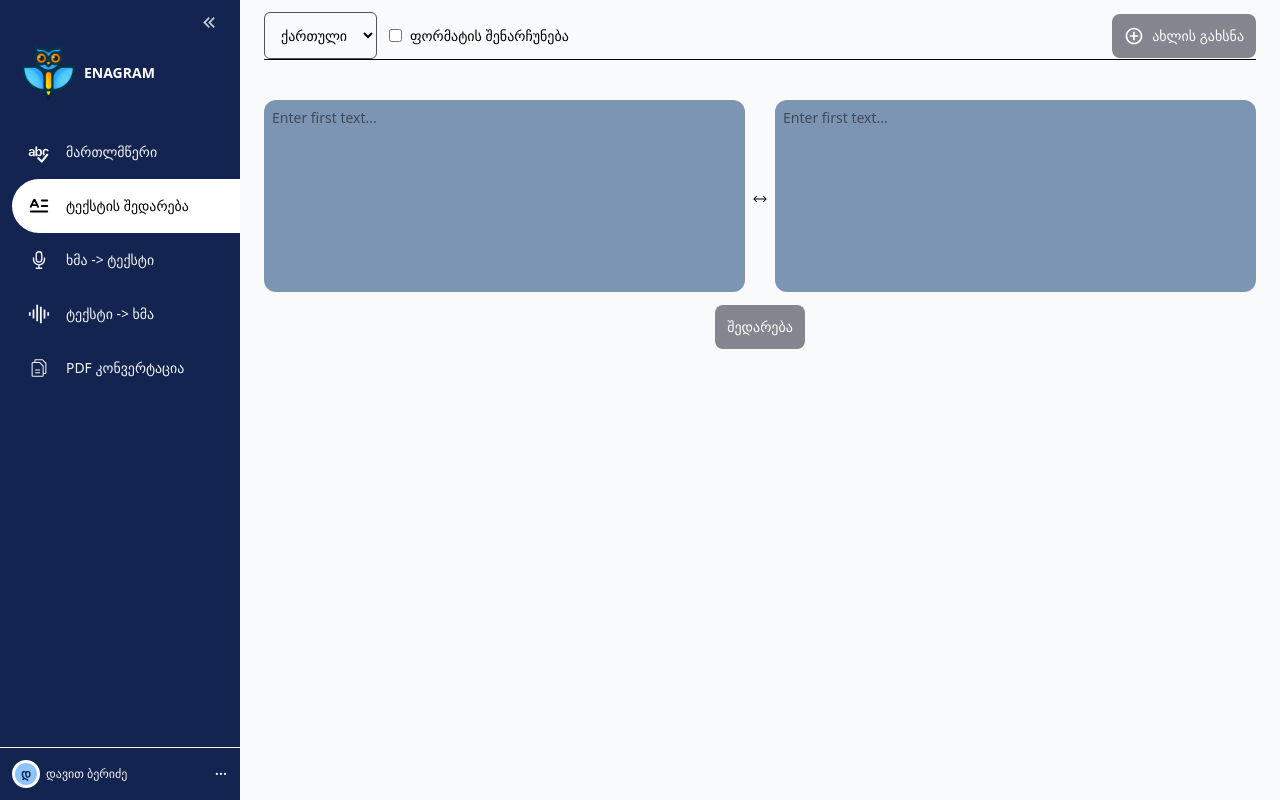
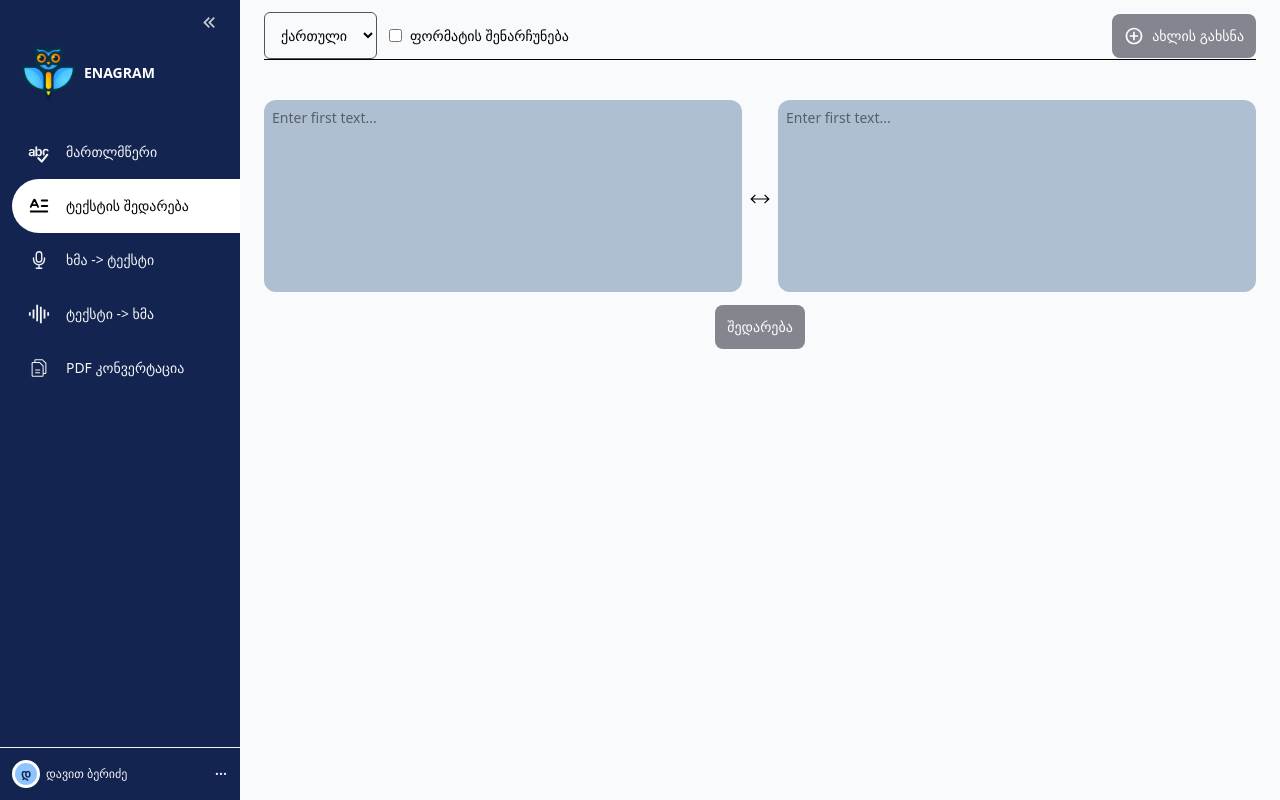
Before and after one commit to Beridze0/text-comparison, a React (Vite) app: page /comparison in a window 1280 px wide. Built offline with nearby package versions, Linux system fonts and the light colour scheme.

Commit message:
added fields

```diff
--- a/src/features/comparison/ComparisonForm.jsx
+++ b/src/features/comparison/ComparisonForm.jsx
@@ -1,34 +1,18 @@
 import React from "react";
-import { TfiArrowsHorizontal } from "react-icons/tfi";
-import Button from "../../ui/Button";
 
-export default function ComparisonForm() {
+export default function ComparisonForm({ onChange, value }) {
   return (
-    <div className="flex flex-col mt-10">
-      <div className="flex items-center justify-between gap-2">
-        <div className=" flex-1  ">
-          <textarea
-            id="textA"
-            // value={textA}
-            className="p-2 bg-[#7b95b3] w-full rounded-xl h-48 resize-none outline-none"
-            placeholder="Enter first text..."
-          />
-        </div>
-        <TfiArrowsHorizontal />
-        <div className="flex-1">
-          <textarea
-            id="textA"
-            //   value={textA}
-            //   onChange={(e) => setTextA(e.target.value)}
-            className="p-2 bg-[#7b95b3] w-full rounded-xl h-48 resize-none outline-none"
-            placeholder="Enter first text..."
-          />
-        </div>
-      </div>
-
-      <div className="flex mt-2 items-center justify-center">
-        <Button text="შედარება" />
-      </div>
+    <div className=" flex-1  ">
+      <textarea
+        id="textA"
+        value={value}
+        onChange={(e) => {
+          onChange(e.target.value);
+          console.log(e.target.value);
+        }}
+        className="p-2 bg-[#afbfd2] w-full rounded-xl h-48 resize-none outline-none"
+        placeholder="Enter first text..."
+      />
     </div>
   );
 }
--- /dev/null
+++ b/src/features/comparison/ComparisonForms.jsx
@@ -0,0 +1,23 @@
+import React, { useState } from "react";
+import { TfiArrowsHorizontal } from "react-icons/tfi";
+import Button from "../../ui/Button";
+import ComparisonForm from "./ComparisonForm";
+
+export default function ComparisonForms() {
+  const [textA, setTextA] = useState("");
+  const [textB, setTextB] = useState("");
+
+  return (
+    <div className="flex flex-col mt-10">
+      <div className="flex items-center justify-between gap-2">
+        <ComparisonForm onChange={setTextA} value={textA} />
+        <TfiArrowsHorizontal size={20} />
+        <ComparisonForm onChange={setTextB} value={textB} />
+      </div>
+
+      <div className="flex mt-2 items-center justify-center">
+        <Button text="შედარება" />
+      </div>
+    </div>
+  );
+}
--- a/src/pages/ComparisonPage.jsx
+++ b/src/pages/ComparisonPage.jsx
@@ -1,6 +1,6 @@
 import React from "react";
 import { BiPlusCircle } from "react-icons/bi";
-import ComparisonForm from "../features/comparison/ComparisonForm";
+import ComparisonForm from "../features/comparison/ComparisonForms";
 import Button from "../ui/Button";
 
 export default function ComparisonPage() {
--- a/src/ui/Button.jsx
+++ b/src/ui/Button.jsx
@@ -2,7 +2,7 @@ import React from "react";
 
 export default function Button({ icon: Icon, iconSize, text }) {
   return (
-    <button className="flex items-center gap-2  p-3 rounded-lg bg-[#383A4899] hover:cursor-pointer text-white">
+    <button className="flex items-center gap-2  p-3 rounded-lg bg-[#383A4899] hover:cursor-pointer text-sm text-white">
       {Icon && <Icon size={iconSize} />}
       <span>{text}</span>
     </button>
```
